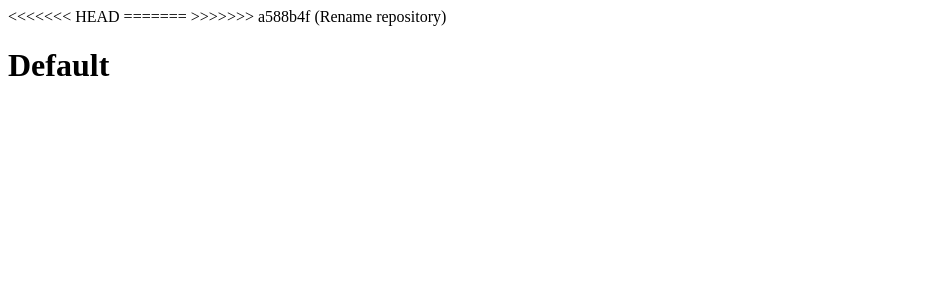
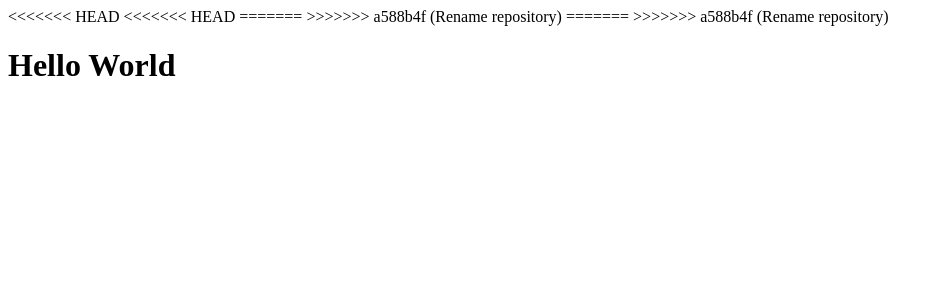
Before and after one commit to echoEscape/angular-standalone-tutorial, an Angular app: page / in a window 1280 px wide. Shown: the top 300 px of the page, without its empty margins (0-943 px from the left). Built offline with nearby package versions, Linux system fonts and the light colour scheme.

Commit message:
Rename repository

```diff
--- a/src/app/app.component.ts
+++ b/src/app/app.component.ts
@@ -7,10 +7,10 @@ import { RouterOutlet } from '@angular/router';
   standalone: true,
   imports: [],
   template: `
-    <h1>Default</h1>
+    <h1>Hello World</h1>
   `,
   styleUrls: ['./app.component.css'],
 })
 export class AppComponent {
-  title = 'default';
+  title = 'Hello World';
 }
--- a/src/index.html
+++ b/src/index.html
@@ -3,7 +3,11 @@
 <head>
   <meta charset="utf-8">
 <<<<<<< HEAD
+<<<<<<< HEAD
   <title>AngularStandaloneIntro</title>
+=======
+  <title>Hello World</title>
+>>>>>>> a588b4f (Rename repository)
 =======
   <title>Hello World</title>
 >>>>>>> a588b4f (Rename repository)
```
